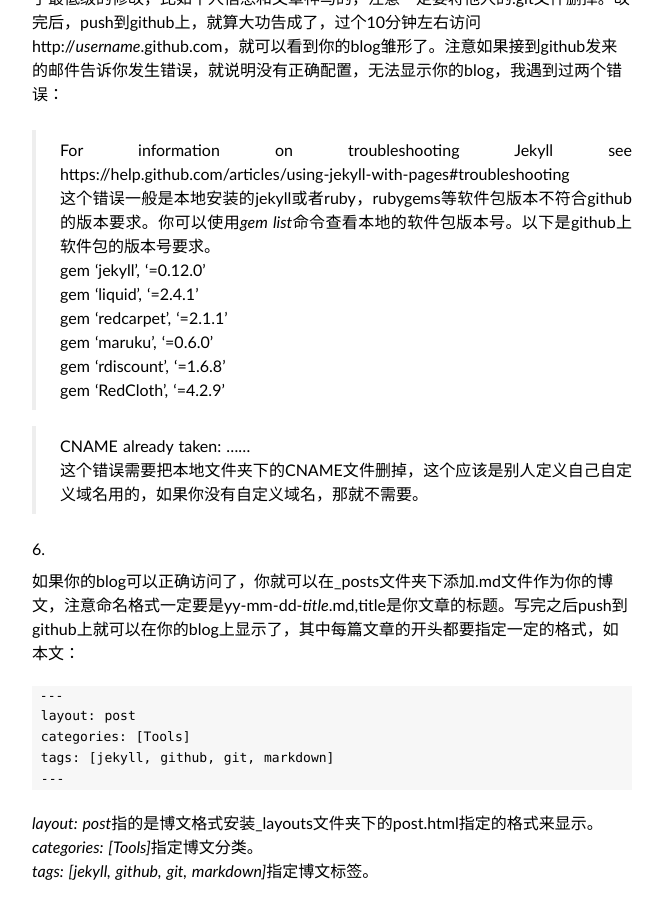
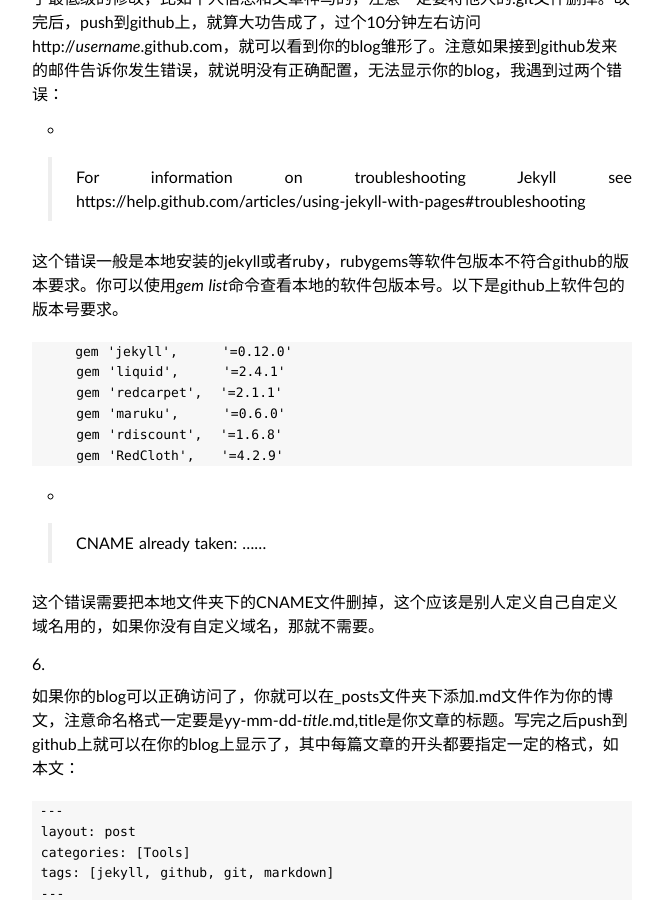
Before and after one commit to pii0x/ellochen.github.com, a Jekyll site: the page built from _posts/2013-03-04-写作环境搭建(git+github+markdown+jekyll).md, in a window 1280 px wide and 900 px high, scrolled down 1282 px. Shown: the whole window, without its empty margins (308-971 px from the left). Built offline with Jekyll 4.4.1, drawn with Linux system fonts in a browser that asks for light colours; some web fonts are replaced; Markdown is read by kramdown in place of the engine named in the settings; comment, search, counter and statistics services are not loaded.

Commit message:
edit info

```diff
--- a/_posts/2013-03-04-写作环境搭建(git+github+markdown+jekyll).md
+++ b/_posts/2013-03-04-写作环境搭建(git+github+markdown+jekyll).md
@@ -42,8 +42,10 @@
 
 5. 接下来就是改动其内容，美其名曰hack，实际上我对前端代码完全看不懂，所以只做了最低级的修改，比如个人信息和文章神马的，注意一定要将他人的.git文件删掉。改完后，push到github上，就算大功告成了，过个10分钟左右访问http://*username*.github.com，就可以看到你的blog雏形了。注意如果接到github发来的邮件告诉你发生错误，就说明没有正确配置，无法显示你的blog，我遇到过两个错误：
 
-	>For information on troubleshooting Jekyll see https://help.github.com/articles/using-jekyll-with-pages#troubleshooting
+	+ >For information on troubleshooting Jekyll see https://help.github.com/articles/using-jekyll-with-pages#troubleshooting
+
 	这个错误一般是本地安装的jekyll或者ruby，rubygems等软件包版本不符合github的版本要求。你可以使用*gem list*命令查看本地的软件包版本号。以下是github上软件包的版本号要求。
+
 	        gem 'jekyll',     '=0.12.0'
 	        gem 'liquid',     '=2.4.1'
 	        gem 'redcarpet',  '=2.1.1'
@@ -52,7 +54,8 @@
 	        gem 'RedCloth',   '=4.2.9'
 
 
-	>CNAME already taken: ......
+	+ >CNAME already taken: ......
+
 	这个错误需要把本地文件夹下的CNAME文件删掉，这个应该是别人定义自己自定义域名用的，如果你没有自定义域名，那就不需要。
 
 6. 如果你的blog可以正确访问了，你就可以在_posts文件夹下添加.md文件作为你的博文，注意命名格式一定要是yy-mm-dd-*title*.md,title是你文章的标题。写完之后push到github上就可以在你的blog上显示了，其中每篇文章的开头都要指定一定的格式，如本文：
```
